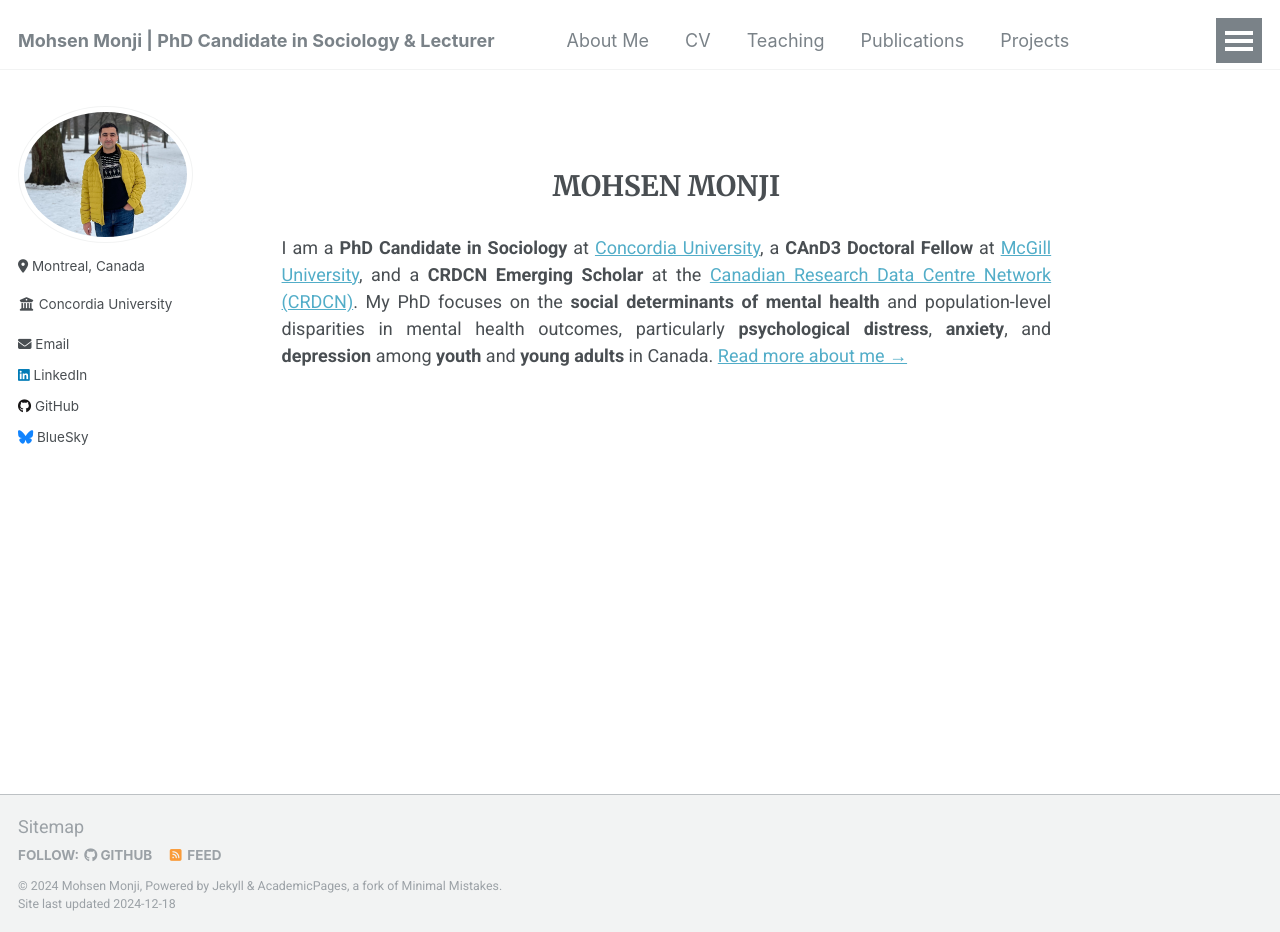
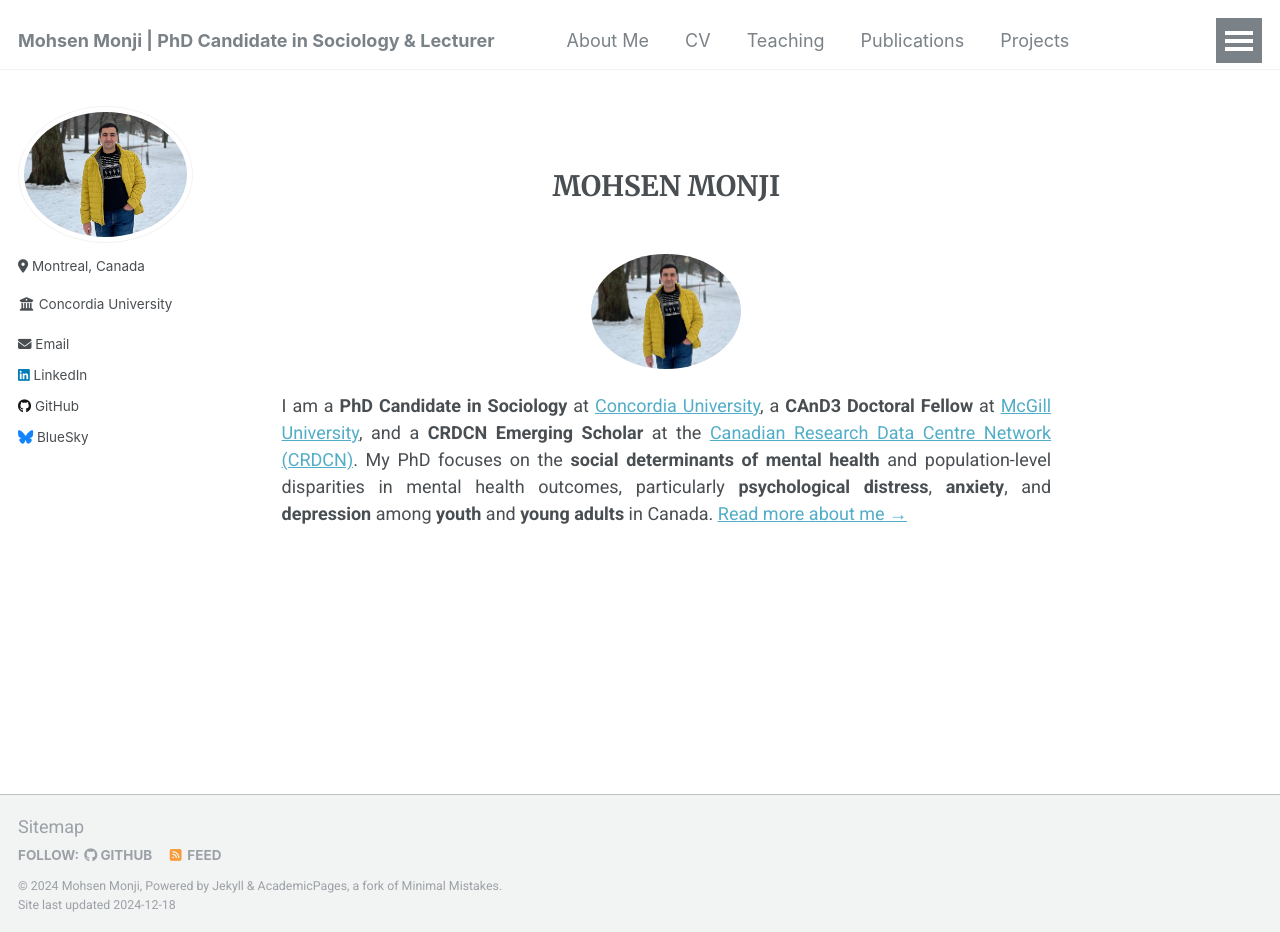
Before and after one commit to Mohsnmonji/mohsnmonji.github.io, a Jekyll site: the page built from _pages/front.md, in a window 1280 px wide and 932 px high. Built offline with Jekyll 4.4.1, drawn with Linux system fonts in a browser that asks for light colours.

Commit message:
Update front.md

```diff
--- a/_pages/front.md
+++ b/_pages/front.md
@@ -9,6 +9,8 @@ author_profile: true
 <div style="text-align: center; margin-top: 50px;">
   <h1 style="margin-bottom: 30px;">MOHSEN MONJI</h1>
 </div>
-
+<p style="text-align: center;">
+  <img src="images/profile.PNG" alt="Profile Picture of Mohsen Monji" style="max-width: 150px; height: auto; border-radius: 50%; margin-top: 20px;">
+</p>
 
 I am a **PhD Candidate in Sociology** at [Concordia University](https://www.concordia.ca/artsci/sociology-anthropology.html), a **CAnD3 Doctoral Fellow** at [McGill University](https://www.mcgill.ca/cand3/our-people/fellows-2024-25), and a **CRDCN Emerging Scholar** at the [Canadian Research Data Centre Network (CRDCN)](https://crdcn.ca). My PhD focuses on the **social determinants of mental health** and population-level disparities in mental health outcomes, particularly **psychological distress**, **anxiety**, and **depression** among **youth** and **young adults** in Canada. [Read more about me →](/about-me/)
```
